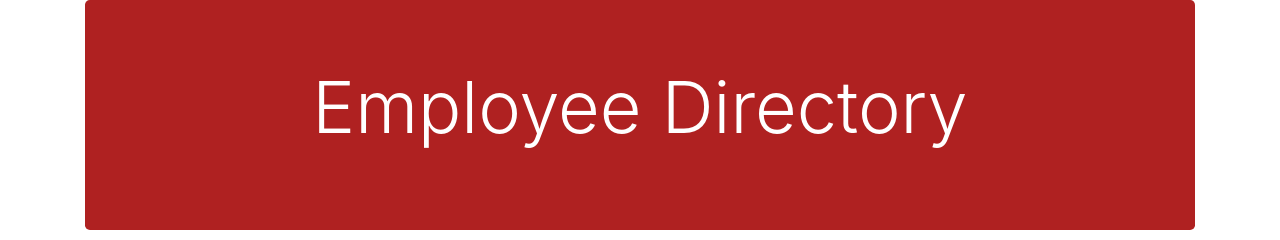
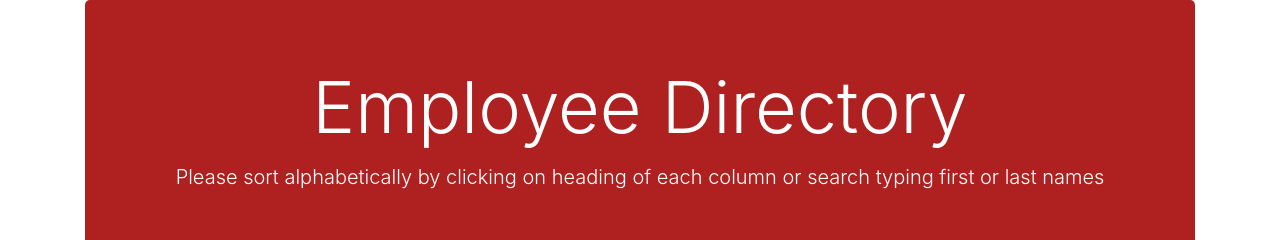
Before and after one commit to MussinaKama/employee-directory, a React (Create React App) app: page / in a window 1280 px wide. Shown: the top 240 px of the page. Built offline with nearby package versions, Linux system fonts and the light colour scheme; no server answers; the HTML template or start-up script is replaced by a standard one.

Commit message:
added text and style to p tag

```diff
--- a/src/components/jumbotron.js
+++ b/src/components/jumbotron.js
@@ -13,7 +13,9 @@ const Jumbotron = () => {
     >
       <h1 className="display-3">
         Employee Directory
-        <p className="lead"></p>
+        <p className="lead" style={{marginTop: "15px"}}>
+          Please sort alphabetically by clicking on heading of each column or search typing first or last names
+        </p>
       </h1>
     </div>
   );
```
